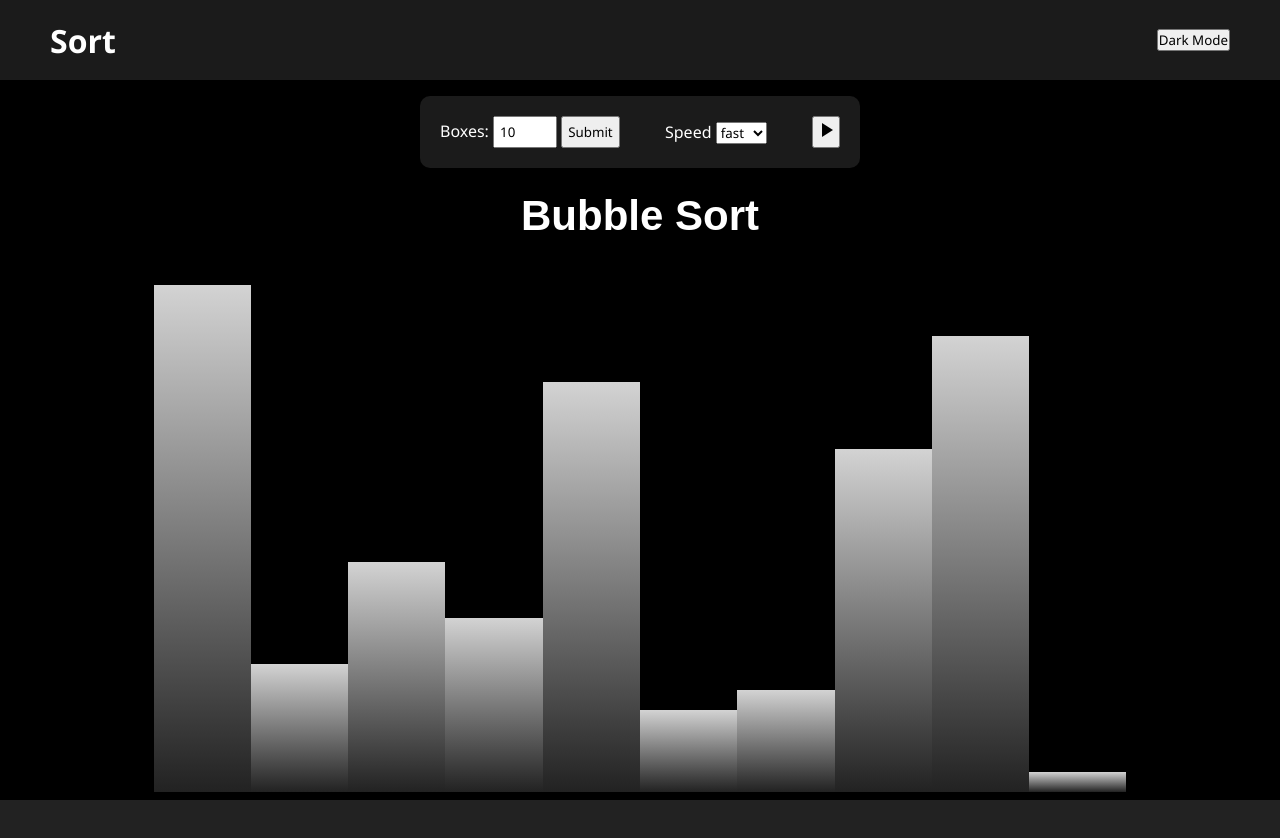
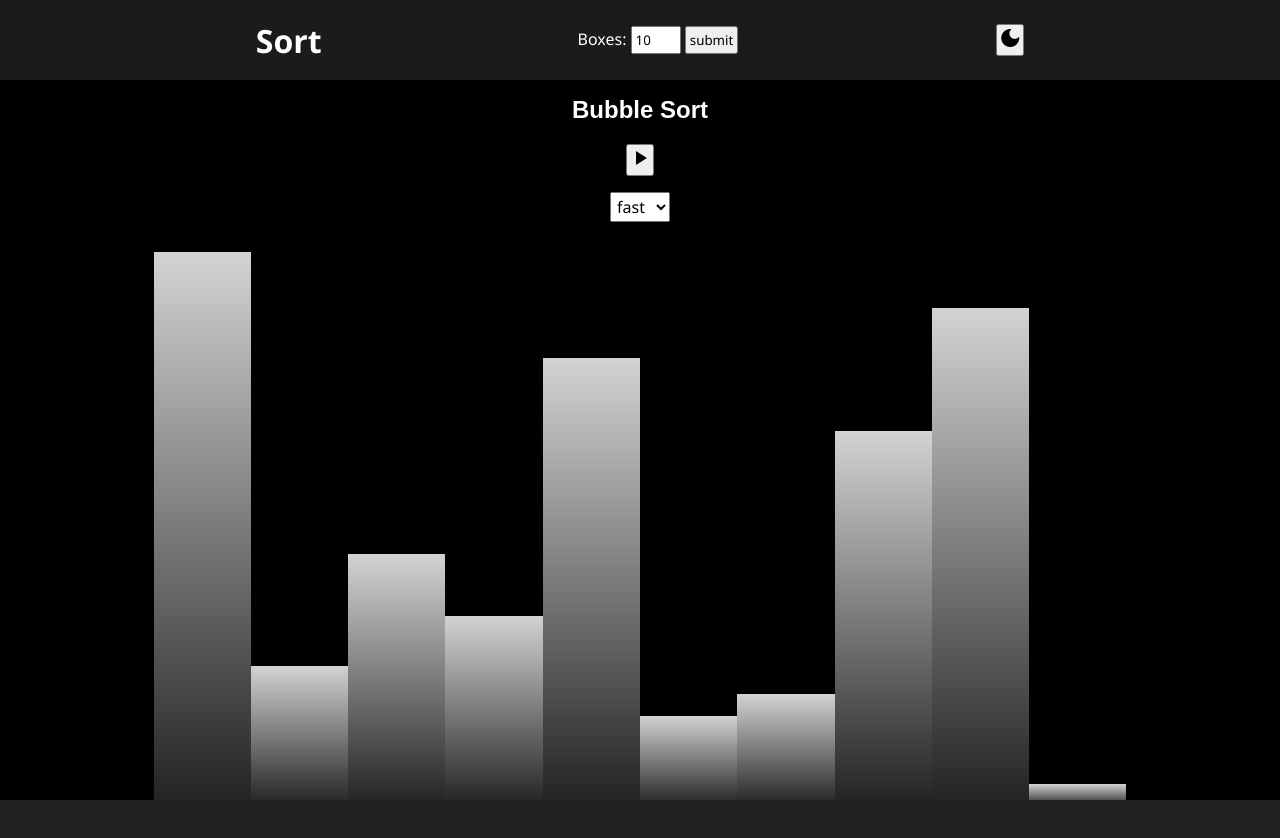
Before and after one commit to Meet-forever/sort-visualizer, a plain HTML site: page sort-visualizer(v1)/index.html in a window 1280 px wide. Drawn offline with Linux system fonts and the light colour scheme.

Commit message:
updated UI for config box

```diff
--- a/sort-visualizer(v1)/index.html
+++ b/sort-visualizer(v1)/index.html
@@ -13,41 +13,31 @@
     <div class="content">
         <div class="nav">
                 <h1>Sort</h1>
-                <button type="submit">Dark Mode</button>
+                <div>
+                <form>
+                    <label for="noOfBox">Boxes: </label>
+                    <input id="noOfBox" value="10" required type="number" min="5" max="1000"/>
+                    <button id="submitBtn">submit</button>
+                </form>
+                </div>
+                <button type="submit"><i class="material-icons">
+                    dark_mode
+                    </i></button>
         </div>
         <div >
             <div class="mainContent">
+                <div id="sortType"><h2>Bubble Sort</h2></div>
 
-                <div class="configure">
-
-                    <form >
-                        <div class="formEle1">
-
-
-                                <div>
-                                <label for="noOfBox">Boxes: </label>
-                                <input id="noOfBox" value="10" required type="number" min="5" max="1000"/>
-                                <button id="submitBtn">Submit</button>
-                                </div>
-
-                                <div>
                 <label for="speedLevel">Speed</label>
                 <select id="speedLevel">
                         <option id="fast" value="fast" selected>fast</option>
                         <option id="slow" value="slow" >slow</option>
                 </select>
-                                </div>
 
-                                <div>
                 <button id="start"><i class="material-icons" id='startIcon'>
                     play_arrow
                 </i></button>
-                                </div>
-                        </div>
-                    </form>
 
-                </div>
-                <div id="sortType"><h1>Bubble Sort</h1></div>
                 <span id="prompt"></span>
                 <div id="displayScreen">
                     <div class="box" style="height: 99%; width: 8%;"></div>
--- a/sort-visualizer(v1)/style.css
+++ b/sort-visualizer(v1)/style.css
@@ -16,10 +16,13 @@ body{
     top: 0;
     width: '100%';
     display: flex;
-    justify-content:space-between;
+    justify-content:space-evenly;
     align-items: center;
     z-index: 4;
-    padding: 0px 50px;
+}
+form{
+    color: white;
+    margin-right: 2px;
 }
 .nav h1{
     color: white;
@@ -28,40 +31,41 @@ body{
     background-color: black;
     height: 100vh;
 }
+
 .mainContent{
     position: absolute;
     height: 100vh;
     width: 100%;
 }
-.configure{
-    border-radius: 10px;
-    background-color: rgb(27, 27, 27);
-    color: white;
-    position: relative;
-    top: 12vh;
-    width: 400px;
-    margin: 0 auto;
-    padding: 20px;
+#noOfBox{
+    width: 40px;
+    padding: 3px;
 }
-.formEle1{
-    display: flex;
-    justify-content: space-between;
-    align-items: center;
+#speedLevel{
+    position: fixed;
+    top: 24%;
+    left: 50%;
+    transform: translateX(-50%);
+    z-index: 1;
+    padding: 2px;
+    font-size: medium;
 }
-#noOfBox{
-    width: 50px;
-    padding: 5px;
+#start{
+    position: fixed;
+    top: 18%;
+    left: 50%;
+    transform: translateX(-50%);
 }
 #sortType{
-    position: absolute;
+    position: fixed;
     color: white;
-    top: 24%;
+    top: 12%;
     left: 50%;
-    transform: translateX(-50%)
+    transform: translateX(-50%);
+    z-index: 1;
 }
-#sortType h1{
+#sortType h2{
     font-family: sans-serif;
-    font-size: 42px;
     font-weight: 600;
 }
 #prompt{
@@ -74,24 +78,25 @@ body{
 #displayScreen{
     display: flex;
     width: 95%;
-    height: 64vh;
+    height: 70vh;
     flex-wrap: wrap-reverse;
     position: relative;
     justify-content: center;
-    top: 26vh;
+    top: 28vh;
     border-radius: 10px;
     margin: 0px auto 0px auto;
 
 }
 #submitBtn{
-    padding: 5px;
+    padding: 3px;
 }
 .box{
     z-index: 2;
     background-image: linear-gradient(0deg, rgb(34, 34, 34) , lightgrey);
 }
 .written-section{
+    position: relative;
     height: 100vh;
     background-color: rgb(34, 34, 34);
-    z-index: 3;
+    z-index: 2;
 }
```
Lines whose indentation alone changed are shown as unchanged.
